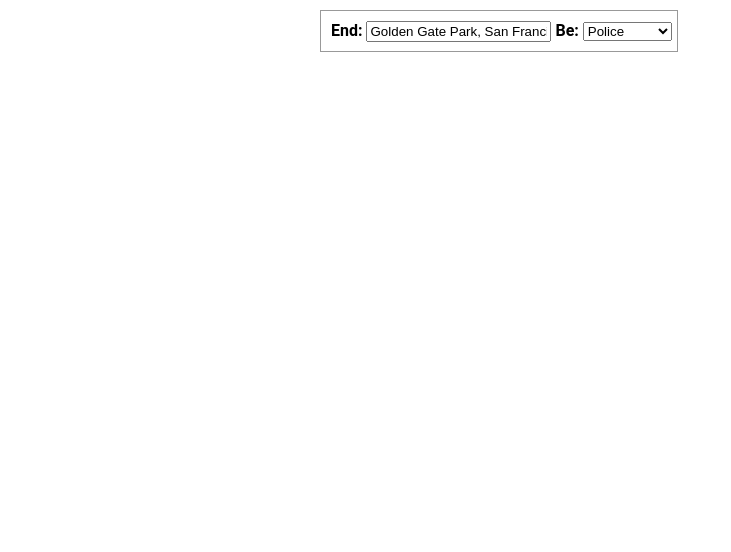
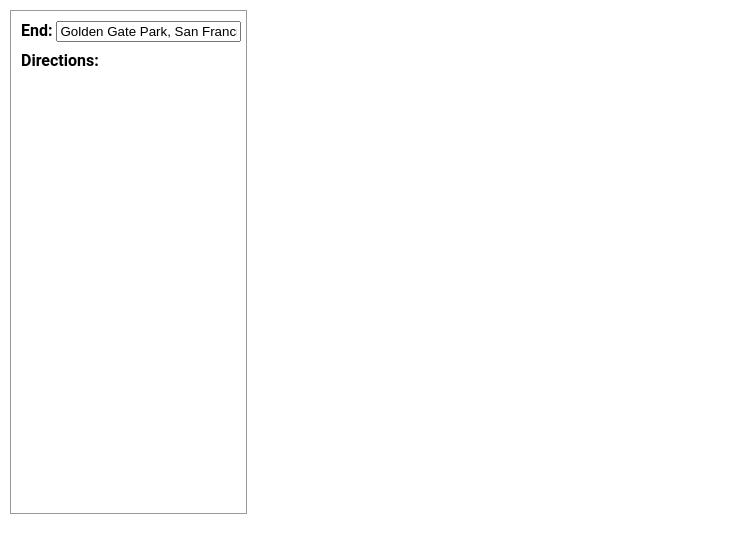
Before and after one commit to joshterrill/911, a website: page public/index.html in a window 1280 px wide. Shown: the whole page, without its empty margins (0-731 px from the left). Drawn offline with Linux system fonts and the light colour scheme; some packages are replaced by stand-ins of ours.

Commit message:
styling changes added directions

```diff
--- a/public/css/styles.css
+++ b/public/css/styles.css
@@ -10,18 +10,27 @@ html, body {
 #floating-panel {
   position: absolute;
   top: 10px;
-  left: 25%;
+  left: 10px;
   z-index: 5;
-  background-color: #fff;
+  background-color: rgba(255,255,255,0.8);
   padding: 5px;
   border: 1px solid #999;
-  text-align: center;
   font-family: 'Roboto','sans-serif';
   line-height: 30px;
   padding-left: 10px;
+  text-align: left;
 }
 #warnings-panel {
   width: 100%;
   height:10%;
   text-align: center;
 }
+
+#instructions {
+  height: 400px;
+  overflow: scroll;
+}
+
+#instructions li {
+  text-align: left;
+}
--- a/public/index.html
+++ b/public/index.html
@@ -8,13 +8,11 @@
 <body>
 <div id="floating-panel">
   <b>End: </b>
-  <input type="text" id="end" placeholder="End Location" value="Golden Gate Park, San Francisco, CA">
-  <b>Be:</b>
-  <select>
-    <option value="police">Police</option>
-    <option value="ambulance">Ambulance</option>
-    <option value="firetruck">Firetruck</option>
-  </select>
+  <input type="text" id="end" placeholder="End Location" value="Golden Gate Park, San Francisco, CA"> <br />
+  <b>Directions:</b> <br />
+  <ul id="instructions">
+
+  </ul>
 </div>
 <div id="map"></div>
 <script>
@@ -126,6 +124,9 @@
       if (status === 'OK') {
         directionsDisplay.setDirections(response);
         var leg = response.routes[ 0 ].legs[ 0 ];
+        for (var i = 0; i < leg.steps.length; i++) {
+          document.getElementById("instructions").innerHTML += "<li>" + leg.steps[i].instructions + "</li>";
+        }
         removeMarkers();
         makeMarker( leg.start_location, icons.police, "Police Car" );
         makeMarker( leg.end_location, icons.fire, leg.end_address );
```
